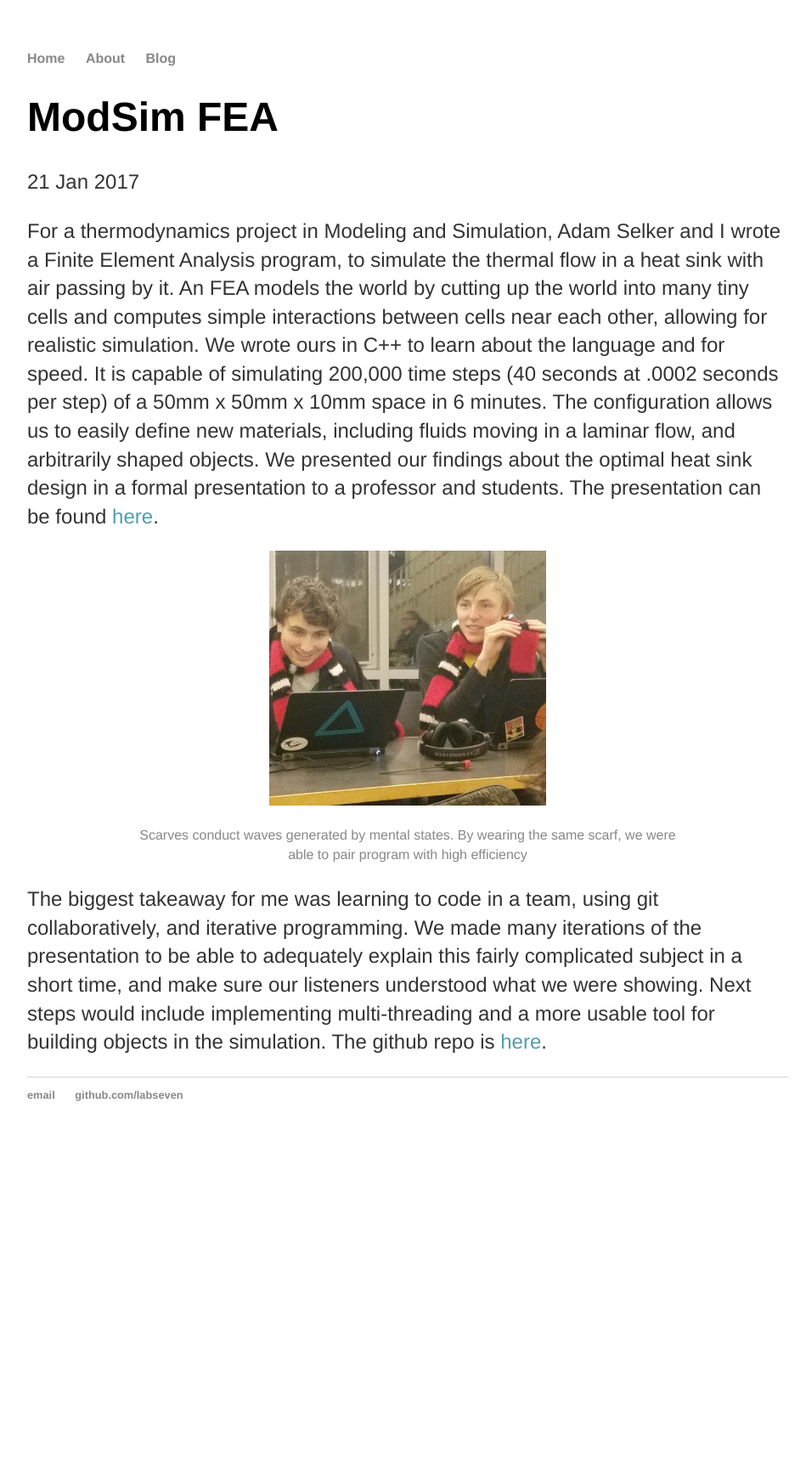
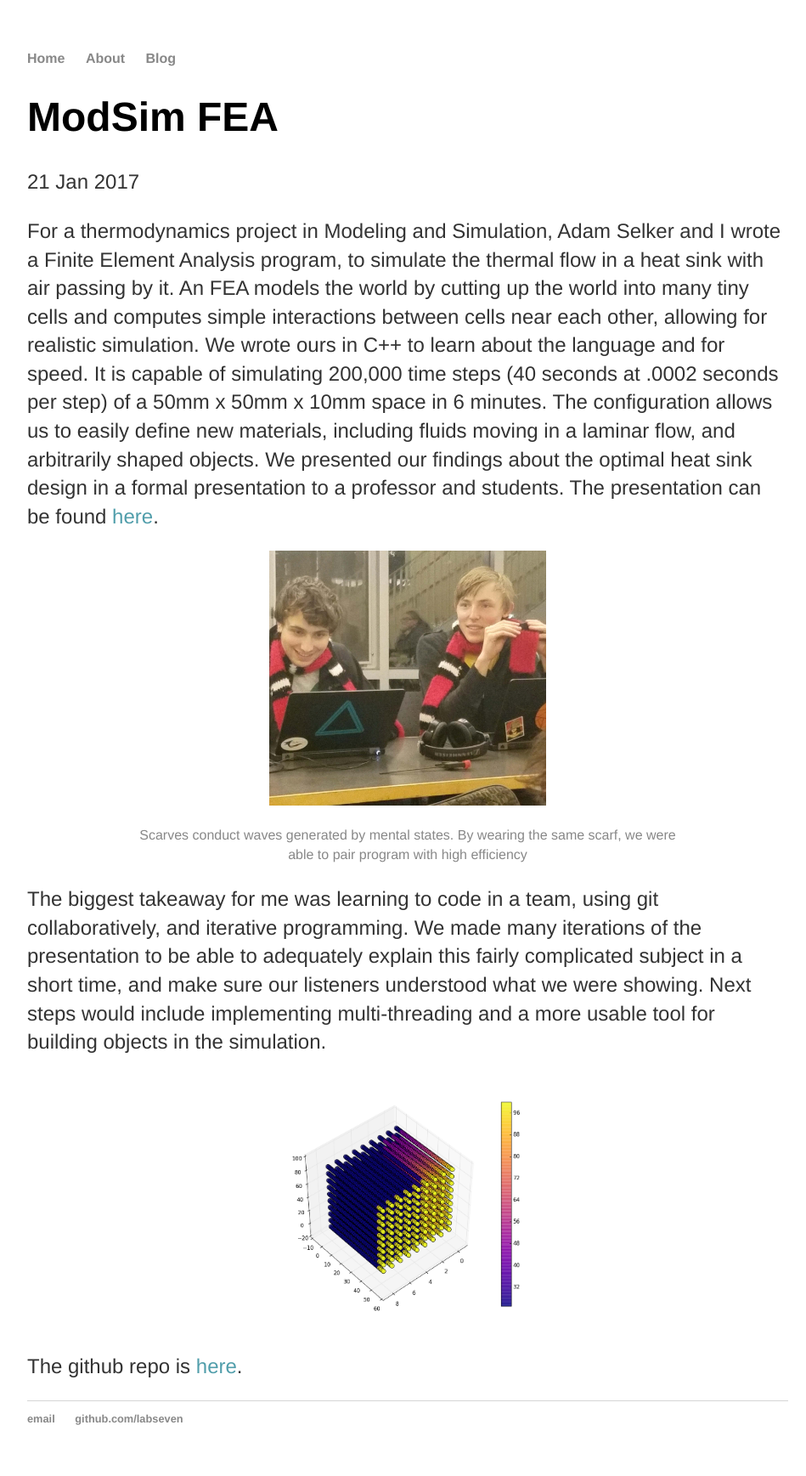
Before and after one commit to labseven/labseven.github.io, a Jekyll site: the page built from _posts/2017-01-21-Modsim-FEA.md, in a window 1280 px wide. Shown: the whole page at 85% size, without its empty margins (160-1109 px from the left). Built offline with Jekyll 4.4.1, drawn with Linux system fonts in a browser that asks for light colours; before the commit the page ends 1356 px from its top, so only the background shows below that.

Commit message:
added FEA image

```diff
--- a/_posts/2017-01-21-Modsim-FEA.md
+++ b/_posts/2017-01-21-Modsim-FEA.md
@@ -11,4 +11,7 @@ For a thermodynamics project in Modeling and Simulation, Adam Selker and I wrote
 > Scarves conduct waves generated by mental states. By wearing the same scarf, we were able to pair program with high efficiency
 
 The biggest takeaway for me was learning to code in a team, using git collaboratively, and iterative programming. We made many iterations of the presentation to be able to adequately explain this fairly complicated subject in a short time, and make sure our listeners understood what we were showing. Next steps would include implementing multi-threading and a more usable tool for building objects in the simulation.
+
+![feaOutput]({{ site.url }}/assets/modsimFEABlock.png)
+
 The github repo is [here](https://github.com/labseven/modsim-heatsink-fem/ "Heatsink FEM Github").
```
Also changed, not shown: assets/modsimFEABlock.png (added).
